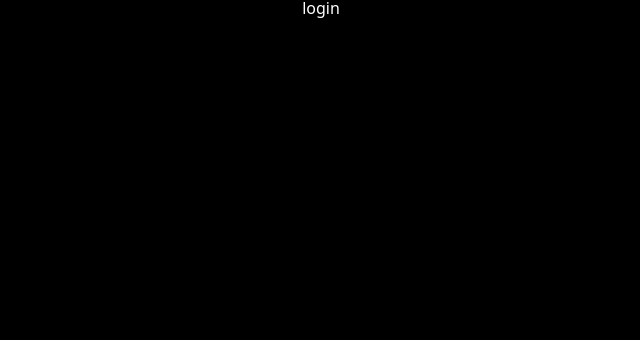
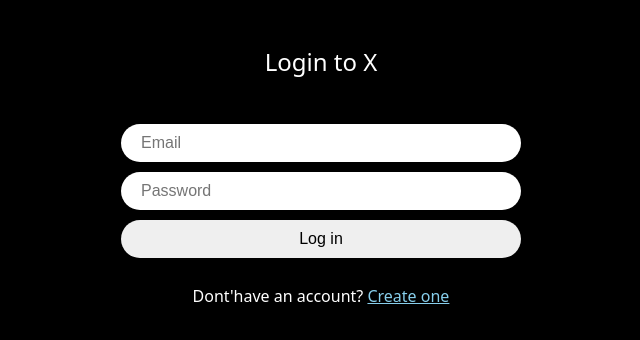
Before and after one commit to leesaewa/nwitter, a React (Vite) app: page /login in a window 1280 px wide. Shown: the top 340 px of the page, without its empty margins (319-959 px from the left). Built offline with nearby package versions, Linux system fonts and the light colour scheme.

Commit message:
added login

```diff
--- /dev/null
+++ b/src/components/auth-components.ts
@@ -0,0 +1,49 @@
+import styled from "styled-components";
+
+export const Wrapper = styled.div`
+  display: flex;
+  flex-direction: column;
+  align-items: center;
+  width: 400px;
+  height: 100%;
+  padding: 50px 0;
+`;
+
+export const Title = styled.h2`
+  font-size: 24px;
+`;
+
+export const Form = styled.form`
+  margin-top: 50px;
+  margin-bottom: 10px;
+  display: flex;
+  flex-direction: column;
+  gap: 10px;
+  width: 100%;
+`;
+
+export const Input = styled.input`
+  padding: 10px 20px;
+  border-radius: 50px;
+  border: none;
+  width: 100%;
+  font-size: 16px;
+  &[type="submit"] {
+    cursor: pointer;
+    &:hover {
+      opacity: 0.8;
+    }
+  }
+`;
+
+export const Error = styled.span`
+  font-weight: bold;
+  color: tomato;
+`;
+
+export const Switcher = styled.span`
+  margin-top: 20px;
+  a {
+    color: skyblue;
+  }
+`;
--- a/src/routes/create-account.tsx
+++ b/src/routes/create-account.tsx
@@ -1,48 +1,16 @@
 import { createUserWithEmailAndPassword, updateProfile } from "firebase/auth";
 import React, { useState } from "react";
-import styled from "styled-components";
 import { auth } from "../firebase";
-import { useNavigate } from "react-router-dom";
-
-const Wrapper = styled.div`
-  display: flex;
-  flex-direction: column;
-  align-items: center;
-  width: 400px;
-  height: 100%;
-  padding: 50px 0;
-`;
-
-const Title = styled.h2`
-  font-size: 24px;
-`;
-
-const Form = styled.form`
-  margin-top: 50px;
-  display: flex;
-  flex-direction: column;
-  gap: 10px;
-  width: 100%;
-`;
-
-const Input = styled.input`
-  padding: 10px 20px;
-  border-radius: 50px;
-  border: none;
-  width: 100%;
-  font-size: 16px;
-  &[type="submit"] {
-    cursor: pointer;
-    &:hover {
-      opacity: 0.8;
-    }
-  }
-`;
-
-const Error = styled.span`
-  font-weight: bold;
-  color: tomato;
-`;
+import { Link, useNavigate } from "react-router-dom";
+import { FirebaseError } from "firebase/app";
+import {
+  Wrapper,
+  Form,
+  Input,
+  Switcher,
+  Title,
+  Error,
+} from "../components/auth-components";
 
 export default function CreateAccount() {
   const navigate = useNavigate();
@@ -66,6 +34,7 @@ export default function CreateAccount() {
   };
   const onSubmit = async (e: React.FormEvent<HTMLFormElement>) => {
     e.preventDefault();
+    setError("");
     if (isLoading || name === "" || email === "" || password === "") return;
     try {
       setLoading(true);
@@ -84,6 +53,9 @@ export default function CreateAccount() {
       // redirect to the home page
     } catch (e) {
       // setError
+      if (e instanceof FirebaseError) {
+        setError(e.message);
+      }
     } finally {
       setLoading(false);
     }
@@ -125,6 +97,9 @@ export default function CreateAccount() {
         />
       </Form>
       {error !== "" ? <Error>{error}</Error> : null}
+      <Switcher>
+        Already an account? <Link to="/login">Log in </Link>
+      </Switcher>
     </Wrapper>
   );
 }
--- a/src/routes/login.tsx
+++ b/src/routes/login.tsx
@@ -1,3 +1,77 @@
-export default function Login() {
-  return <h2>login</h2>;
+import React, { useState } from "react";
+import { Link, useNavigate } from "react-router-dom";
+import { FirebaseError } from "firebase/app";
+import { signInWithEmailAndPassword } from "firebase/auth";
+import { auth } from "../firebase";
+import {
+  Wrapper,
+  Form,
+  Input,
+  Switcher,
+  Title,
+  Error,
+} from "../components/auth-components";
+
+export default function CreateAccount() {
+  const navigate = useNavigate();
+  const [isLoading, setLoading] = useState(false);
+  const [email, setEmail] = useState("");
+  const [password, setPassword] = useState("");
+  const [error, setError] = useState("");
+
+  const onChange = (e: React.ChangeEvent<HTMLInputElement>) => {
+    const {
+      target: { name, value },
+    } = e;
+    if (name === "email") {
+      setEmail(value);
+    } else if (name === "password") {
+      setPassword(value);
+    }
+  };
+  const onSubmit = async (e: React.FormEvent<HTMLFormElement>) => {
+    e.preventDefault();
+    setError("");
+    if (isLoading || email === "" || password === "") return;
+    try {
+      setLoading(true);
+      await signInWithEmailAndPassword(auth, email, password);
+      navigate("/");
+    } catch (e) {
+      if (e instanceof FirebaseError) {
+        setError(e.message);
+      }
+    } finally {
+      setLoading(false);
+    }
+  };
+
+  return (
+    <Wrapper>
+      <Title>Login to X</Title>
+      <Form onSubmit={onSubmit}>
+        <Input
+          onChange={onChange}
+          name="email"
+          value={email}
+          placeholder="Email"
+          type="email"
+          required
+        />
+        <Input
+          onChange={onChange}
+          value={password}
+          name="password"
+          placeholder="Password"
+          type="password"
+          required
+        />
+        <Input type="submit" value={isLoading ? "Loading..." : "Log in"} />
+      </Form>
+      {error !== "" ? <Error>{error}</Error> : null}
+      <Switcher>
+        Dont'have an account? <Link to="/create-account">Create one </Link>
+      </Switcher>
+    </Wrapper>
+  );
 }
```
